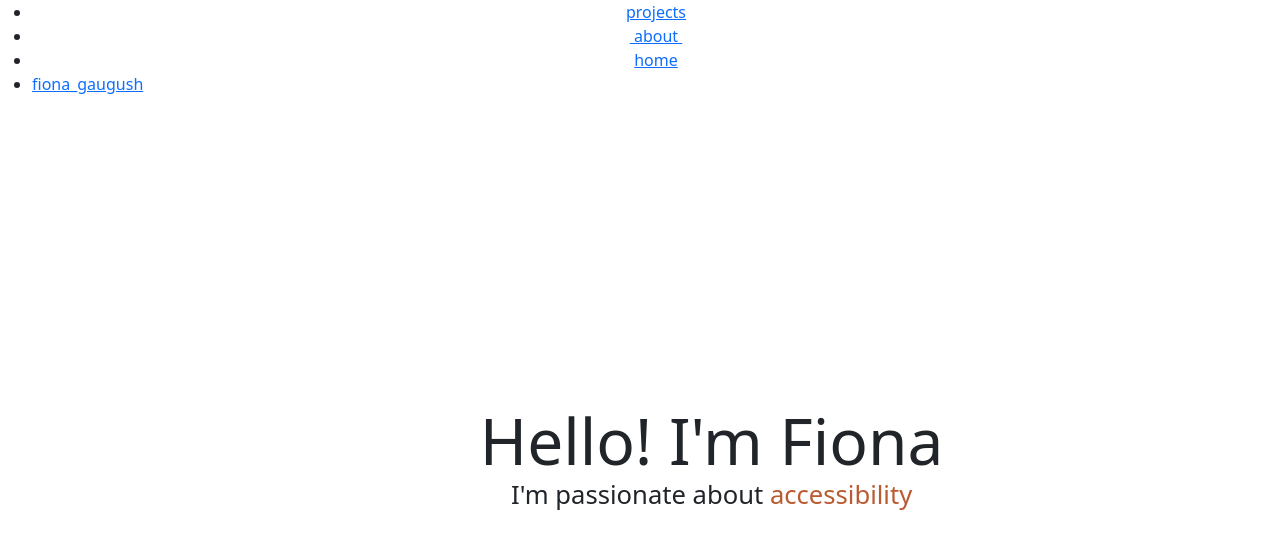
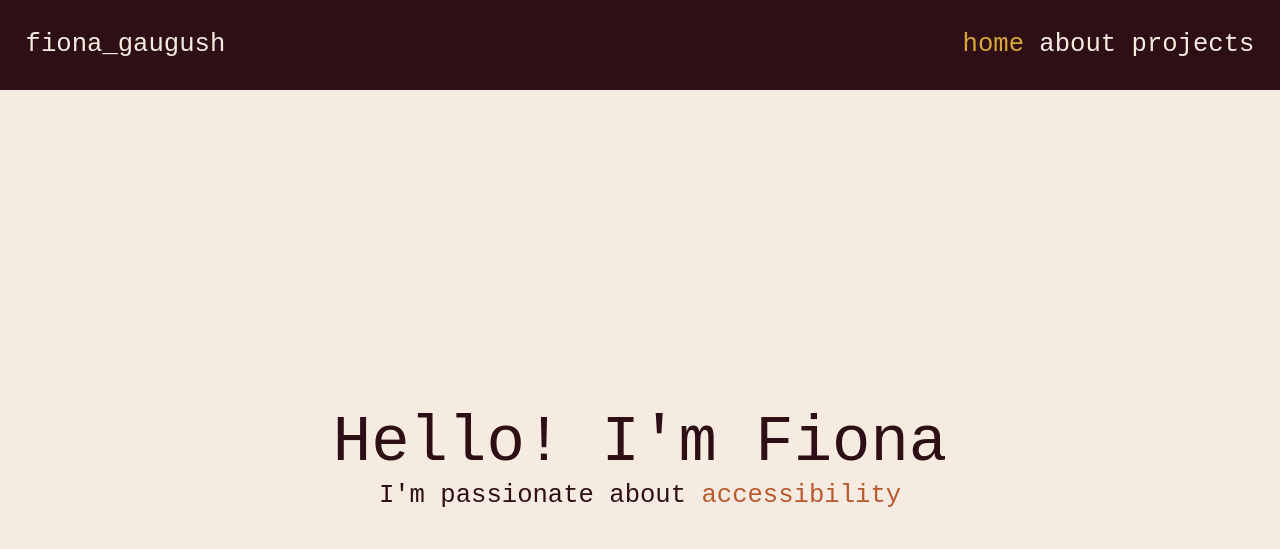
Before and after one commit to fionagaugush/fionagaugush.github.io, a Jekyll site: the page built from index.md, in a window 1280 px wide and 900 px high. Shown: the top 549 px of the window. Built offline with Jekyll 4.4.1, drawn with Linux system fonts in a browser that asks for light colours; some web fonts are replaced.

Commit message:
imageFix

```diff
--- a/homepage.css
+++ b/homepage.css
@@ -3,7 +3,7 @@
 }
 
 section {
-  min-height: 100vh;
+  height: 100vh;
   scroll-margin-top: 13vh;
 
 }
@@ -11,6 +11,11 @@
 section#welcome {
   scroll-margin-top: 0; /* scrolls fully to top */
 }
+section#projects {
+ min-height: 100vh;
+}
+
+
 
 #welcome {
   display: flex;
@@ -113,8 +118,13 @@
 
   border-radius: 2px;
   margin-bottom: 0.25rem;
-  width: 50%;
-  height: 50%;
+
+  width: 50%;        /* fill container */
+  max-width: 100%;   /* never overflow */
+  height: auto;      /* scale height correctly */
+
+  object-fit: contain;
+
 }
 
 .title-card {
--- a/index.md
+++ b/index.md
@@ -7,7 +7,6 @@
 ---
 
 <body>
-
 <section id="welcome">
 <div id = "welcome-text"> </div>
 
@@ -50,7 +49,7 @@
             </div>
             <div class="col-6" >
                 <div id = "portrait" >
-                    <img src="images/portrait.JPEG" width="70%" >
+                    <img src="images/portrait.jpg" width="70%" >
                 </div>
             </div>
         </div>
@@ -61,7 +60,5 @@
 <section id="projects">
 <div id = "project-title"> Selected Projects </div>
 <div class="projects-container"></div>
-
 </section>
-
 </body>
--- /dev/null
+++ b/main.css
@@ -0,0 +1,60 @@
+body {
+  margin: 0;
+  background-color: #f5ebe0;
+  justify-content: center;
+  align-items: center;
+  font-family: "Google Sans Code", monospace;
+  color: #2E0F15;
+}
+
+.gentium-book-plus-regular {
+  font-family: "Gentium Book Plus", serif;
+  font-style: normal;
+}
+a {
+  display: block;
+  background-size: contain;
+  background-repeat: no-repeat;
+  text-decoration: none;
+  color: #f5ebe0;
+  font-size: 2vw;
+}
+
+html {
+  scroll-behavior: smooth;
+}
+ul {
+  list-style-type: none;
+  margin: 0;
+  padding: 2vw;
+  overflow: hidden;
+  background-color: #2E0F15;
+  position: sticky;
+  top: 0;
+  z-index: 999;
+  color: #f5ebe0;
+
+
+
+}
+
+ul li {
+  float: right;
+}
+
+ul li a:hover {
+  cursor: pointer;
+  color: #d6a937;
+}
+
+ul li a:not(#name-label).active {
+  color: #d6a937;
+}
+
+ul li a.active {
+  color: #d6a937;
+}
+
+#name-label.active {
+  color: red;
+}
```
Also changed, not shown: 3 other files.
